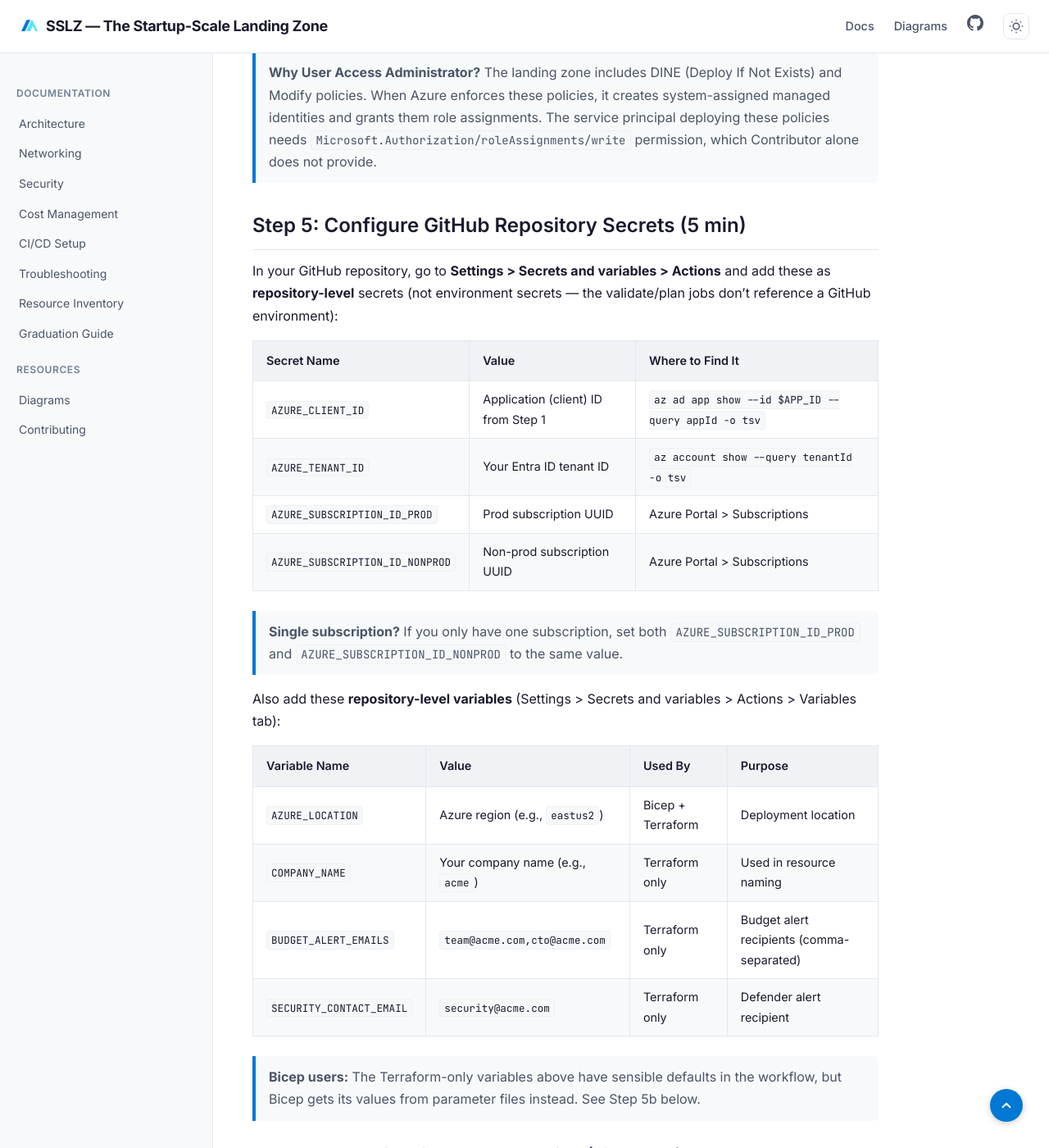
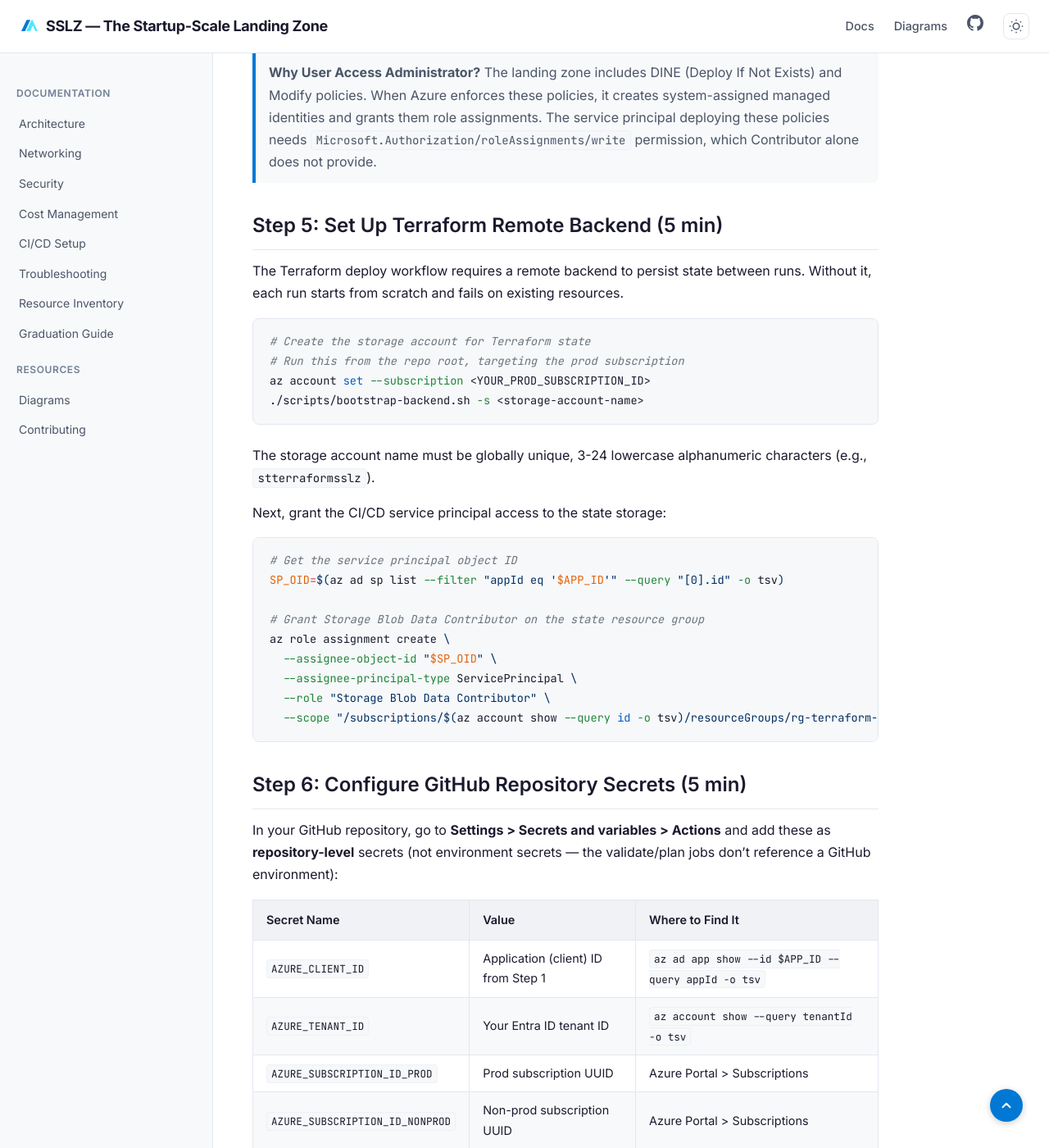
Before and after one commit to ricmmartins/sslz, a Jekyll site: the page built from docs/ci-cd-setup.md, in a window 1280 px wide and 1400 px high, scrolled down 3798 px. Shown: the whole window at 82% size. Built offline with Jekyll 4.4.1, drawn with Linux system fonts in a browser that asks for light colours; some of the changed text lies outside the part shown.

Commit message:
feat: enable Terraform remote backend for CI/CD state persistence

````diff
--- a/docs/ci-cd-setup.md
+++ b/docs/ci-cd-setup.md
@@ -149,7 +149,34 @@
 
 > **Why User Access Administrator?** The landing zone includes DINE (Deploy If Not Exists) and Modify policies. When Azure enforces these policies, it creates system-assigned managed identities and grants them role assignments. The service principal deploying these policies needs `Microsoft.Authorization/roleAssignments/write` permission, which Contributor alone does not provide.
 
-## Step 5: Configure GitHub Repository Secrets (5 min)
+## Step 5: Set Up Terraform Remote Backend (5 min)
+
+The Terraform deploy workflow requires a remote backend to persist state between runs. Without it, each run starts from scratch and fails on existing resources.
+
+```bash
+# Create the storage account for Terraform state
+# Run this from the repo root, targeting the prod subscription
+az account set --subscription <YOUR_PROD_SUBSCRIPTION_ID>
+./scripts/bootstrap-backend.sh -s <storage-account-name>
+```
+
+The storage account name must be globally unique, 3-24 lowercase alphanumeric characters (e.g., `stterraformsslz`).
+
+Next, grant the CI/CD service principal access to the state storage:
+
+```bash
+# Get the service principal object ID
+SP_OID=$(az ad sp list --filter "appId eq '$APP_ID'" --query "[0].id" -o tsv)
+
+# Grant Storage Blob Data Contributor on the state resource group
+az role assignment create \
+  --assignee-object-id "$SP_OID" \
+  --assignee-principal-type ServicePrincipal \
+  --role "Storage Blob Data Contributor" \
+  --scope "/subscriptions/$(az account show --query id -o tsv)/resourceGroups/rg-terraform-state"
+```
+
+## Step 6: Configure GitHub Repository Secrets (5 min)
 
 In your GitHub repository, go to **Settings > Secrets and variables > Actions** and add these as **repository-level** secrets (not environment secrets — the validate/plan jobs don't reference a GitHub environment):
 
@@ -170,10 +197,12 @@
 | `COMPANY_NAME` | Your company name (e.g., `acme`) | Terraform only | Used in resource naming |
 | `BUDGET_ALERT_EMAILS` | `team@acme.com,cto@acme.com` | Terraform only | Budget alert recipients (comma-separated) |
 | `SECURITY_CONTACT_EMAIL` | `security@acme.com` | Terraform only | Defender alert recipient |
+| `TF_BACKEND_STORAGE_ACCOUNT` | Storage account name from Step 5 | Terraform only | Remote state backend |
+| `TF_BACKEND_RESOURCE_GROUP` | `rg-terraform-state` | Terraform only | Resource group for state (default: `rg-terraform-state`) |
 
 > **Bicep users:** The Terraform-only variables above have sensible defaults in the workflow, but Bicep gets its values from parameter files instead. See Step 5b below.
 
-### Step 5b: Customize Bicep Parameter Files (Bicep only)
+### Step 6b: Customize Bicep Parameter Files (Bicep only)
 
 If deploying with the Bicep workflow, update the parameter files with your actual values **before** triggering a deploy:
 
````
Also changed, not shown: other parts of docs/ci-cd-setup.md (+3 -3 lines), .github/workflows/deploy-terraform.yml, 1 other file.
